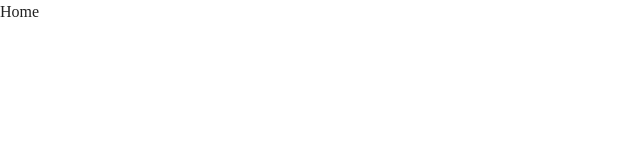
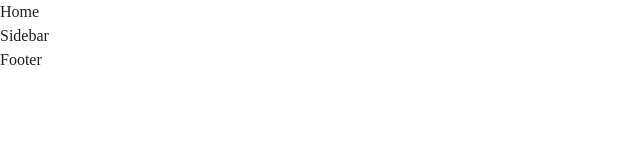
Before and after one commit to fiqrioemry/ecommerce_website_react_js, a React (Create React App) app: page / in a window 1280 px wide. Shown: the top 160 px of the page, without its empty margins (0-640 px from the left). Built offline with nearby package versions, Linux system fonts and the light colour scheme.

Commit message:
add product context

```diff
--- a/src/App.js
+++ b/src/App.js
@@ -14,6 +14,8 @@ const App = () => {
           <Route path="/" element={<Home />} />
           <Route path="/product/:id" element={<ProductDetails />} />
         </Routes>
+        <Sidebar />
+        <Footer />
       </Router>
     </div>
   );
--- a/src/contexts/ProductContext.js
+++ b/src/contexts/ProductContext.js
@@ -1,5 +1,20 @@
-import React from "react";
+import React, { createContext, useState, useEffect, Children } from "react";
 
-export const ProductContext = () => {
-  return <div>ProductContext</div>;
+export const ProductContext = createContext();
+
+const ProductProvider = ({ Children }) => {
+  // product state
+  const [products, setProducts] = useState([]);
+
+  //   fetch products
+  useEffect(() => {
+    const fetchProducts = async () => {
+      const response = await fetch();
+    };
+  });
+  return (
+    <ProductContext.ProductProvider>{Children}</ProductContext.ProductProvider>
+  );
 };
+
+export default ProductContext;
```
